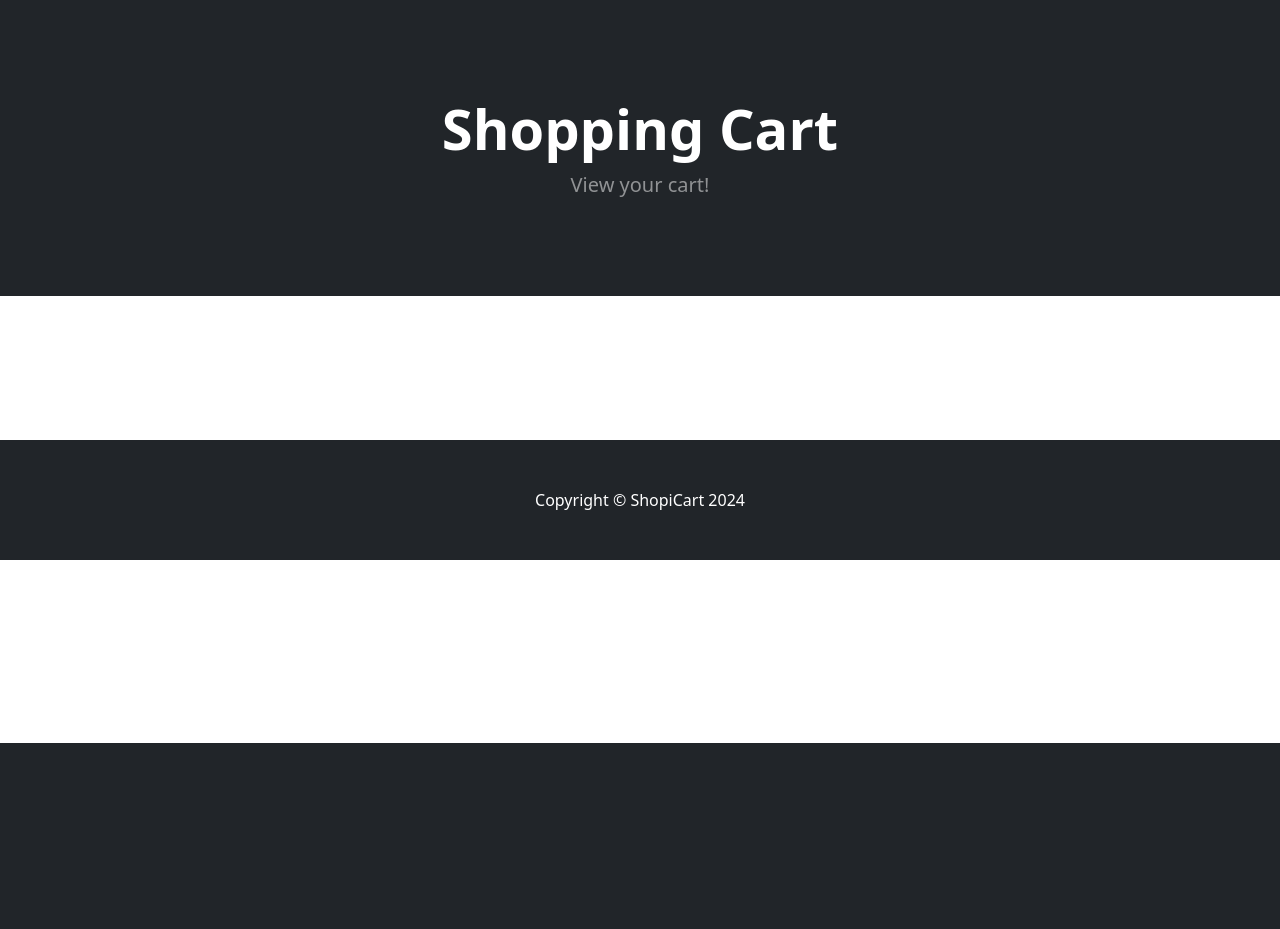
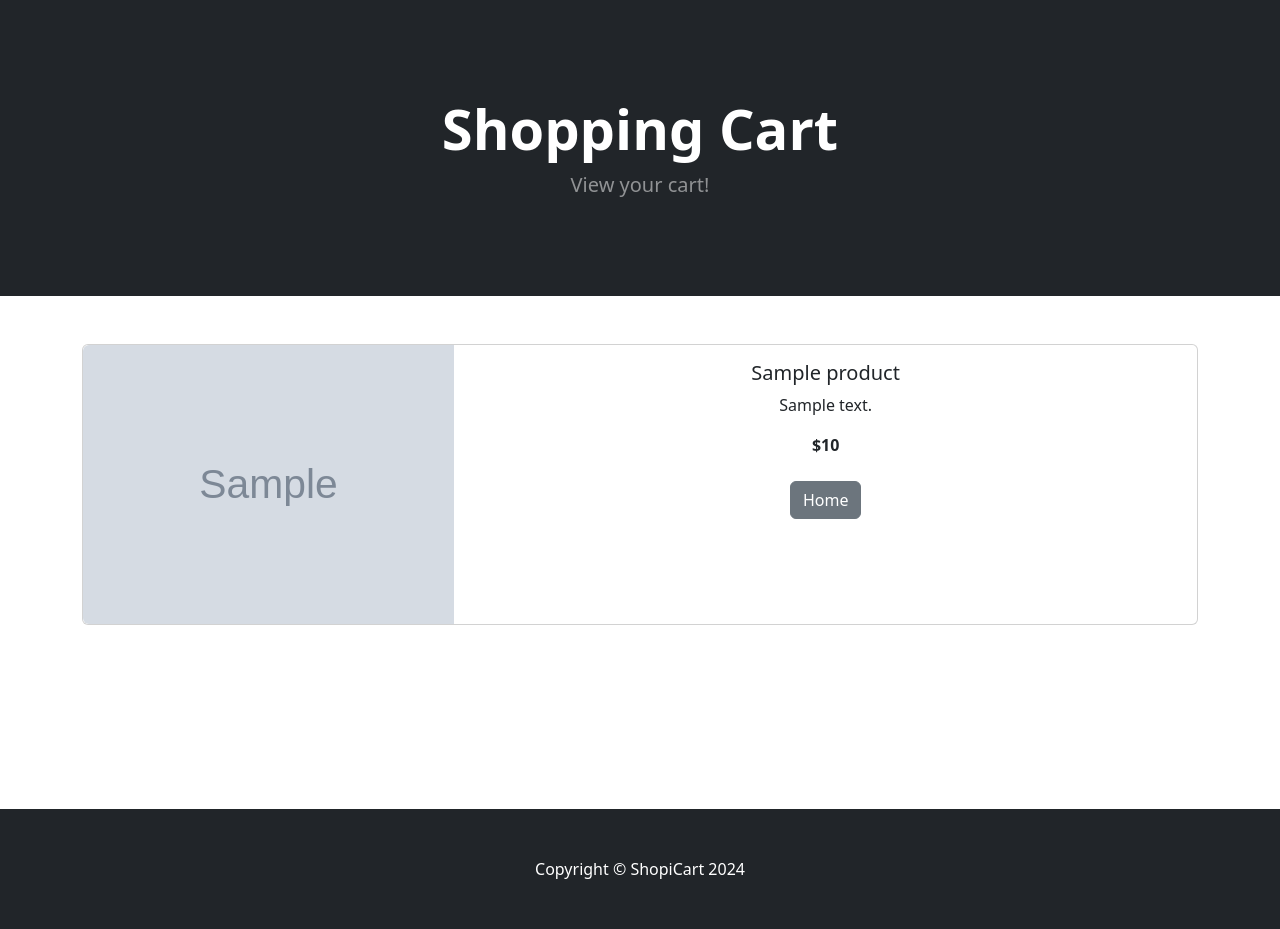
Before and after one commit to Ahmad-Hazrati/django-ecom, a Django app: template cart/templates/cart_summary.html in a window 1280 px wide. Shown: the part 57-986 px from the top of the page. Before the commit the page ends 800 px from the top, so only its background shows below. Run offline with Django 5.2, Linux system fonts and the light colour scheme; the template is opened without the code that fills it: most values are stand-ins (such as "Sample title", 1, 10 or a date in 2020); grey boxes marked "Sample" are stand-in pictures; some libraries are stand-ins or nearby versions.

Commit message:
Update shopping cart summary page

```diff
--- a/cart/templates/cart_summary.html
+++ b/cart/templates/cart_summary.html
@@ -9,5 +9,50 @@
   </div>
 </header>
 <!-- Section-->
+<br /><br />
+<div class="container">
+  {% if cart_products %} {% for product in cart_products %}
+  <div class="card mb-3">
+    <div class="row g-0">
+      <div class="col-md-4">
+        <img
+          src="{{ product.image.url }}"
+          class="img-fluid rounded-start"
+          alt="..."
+        />
+      </div>
+      <div class="col-md-8">
+        <div class="card-body">
+          <center>
+            <h5 class="card-title">{{ product.name }}</h5>
+            <p class="card-text">{{ product.description }}</p>
+
+            {% if product.is_sale %}
+            <div class="d-flex justify-content-center small text-warning mb-2">
+              <div class="bi-star-fill"></div>
+              &nbsp;&nbsp;Sale!&nbsp;&nbsp;
+              <div class="bi-star-fill"></div>
+            </div>
+            <!-- Product price-->
+            <strike> ${{product.price}} </strike>
+            &nbsp;<strong>${{product.sale_price}}</strong>
+
+            {% else %} <strong>${{product.price}}</strong>
+            {% endif %}
+            <br /><br />
+            <a href="{% url 'home' %}" class="btn btn-secondary">Home</a>
+          </center>
+        </div>
+      </div>
+    </div>
+  </div>
+  <br />
+  {% endfor %} {% else %}
+  <center>
+    <p class="lead fw-normal mb-0">There's nothing in your cart!</p>
+  </center>
+  {% endif %}
+</div>
+
 <br /><br /><br /><br /><br /><br />
 {% endblock %}
--- a/cart/views.py
+++ b/cart/views.py
@@ -5,7 +5,11 @@ from django.http import JsonResponse
 
 
 def cart_summary(request):
-    return render(request, 'cart_summary.html', {})
+    # Get the cart
+    cart = Cart(request)
+    cart_products = cart.get_products
+
+    return render(request, 'cart_summary.html', {"cart_products":cart_products})
 
 
 def cart_add(request):
--- a/store/templates/product.html
+++ b/store/templates/product.html
@@ -21,7 +21,7 @@
             {% if product.is_sale %}
             <div class="d-flex justify-content-center small text-warning mb-2">
               <div class="bi-star-fill"></div>
-              &nbsp;&nbsp;Sale&nbsp;&nbsp;
+              &nbsp;&nbsp;Sale!&nbsp;&nbsp;
               <div class="bi-star-fill"></div>
             </div>
             <!-- Product price-->
```
Also changed, not shown: cart/cart.py (+11 -1 lines), db.sqlite3.
